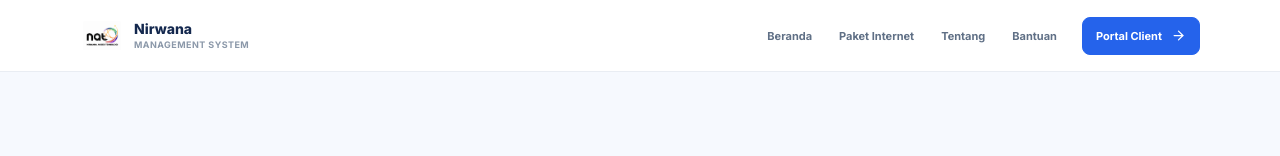
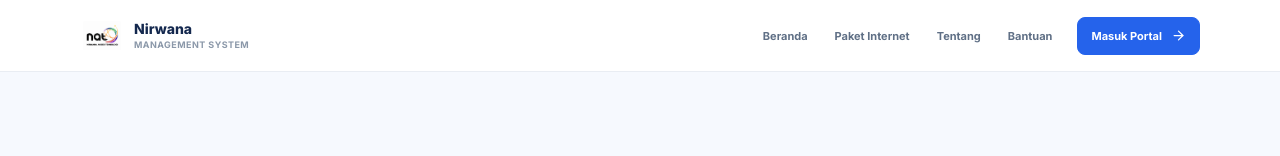
Before and after one commit to Hamijeu/nirwana, a React (Vite) app: page / in a window 1280 px wide. Shown: the top 156 px of the page. Built offline with nearby package versions, Linux system fonts and the light colour scheme.

Commit message:
fix: restore login before entering client portal

```diff
--- a/src/Landing.jsx
+++ b/src/Landing.jsx
@@ -12,9 +12,9 @@ export default function CompanyLanding({Brand,Link,onAsk}){
       <Link to="/" className="company-brand" onClick={closeMenu}><Brand small/></Link>
       <nav className={'company-nav-links'+(menuOpen?' open':'')} aria-label="Navigasi utama">
         <a href="#beranda" onClick={closeMenu}>Beranda</a><a href="#layanan" onClick={closeMenu}>Paket Internet</a><a href="#tentang" onClick={closeMenu}>Tentang</a><a href="#kontak" onClick={closeMenu}>Bantuan</a>
-        <div className="company-mobile-actions"><Link to="/client/dashboard" className="btn" onClick={closeMenu}>Portal Client <ArrowRight size={15}/></Link></div>
+        <div className="company-mobile-actions"><Link to="/login" className="btn" onClick={closeMenu}>Masuk Portal <ArrowRight size={15}/></Link></div>
       </nav>
-      <div className="company-nav-actions"><Link to="/client/dashboard" className="btn">Portal Client <ArrowRight size={15}/></Link></div>
+      <div className="company-nav-actions"><Link to="/login" className="btn">Masuk Portal <ArrowRight size={15}/></Link></div>
       <button className="company-menu-button" type="button" aria-label={menuOpen?'Tutup menu':'Buka menu'} aria-expanded={menuOpen} onClick={()=>setMenuOpen(!menuOpen)}>{menuOpen?<X size={21}/>:<Menu size={21}/>}</button>
     </div></header>
 
```
